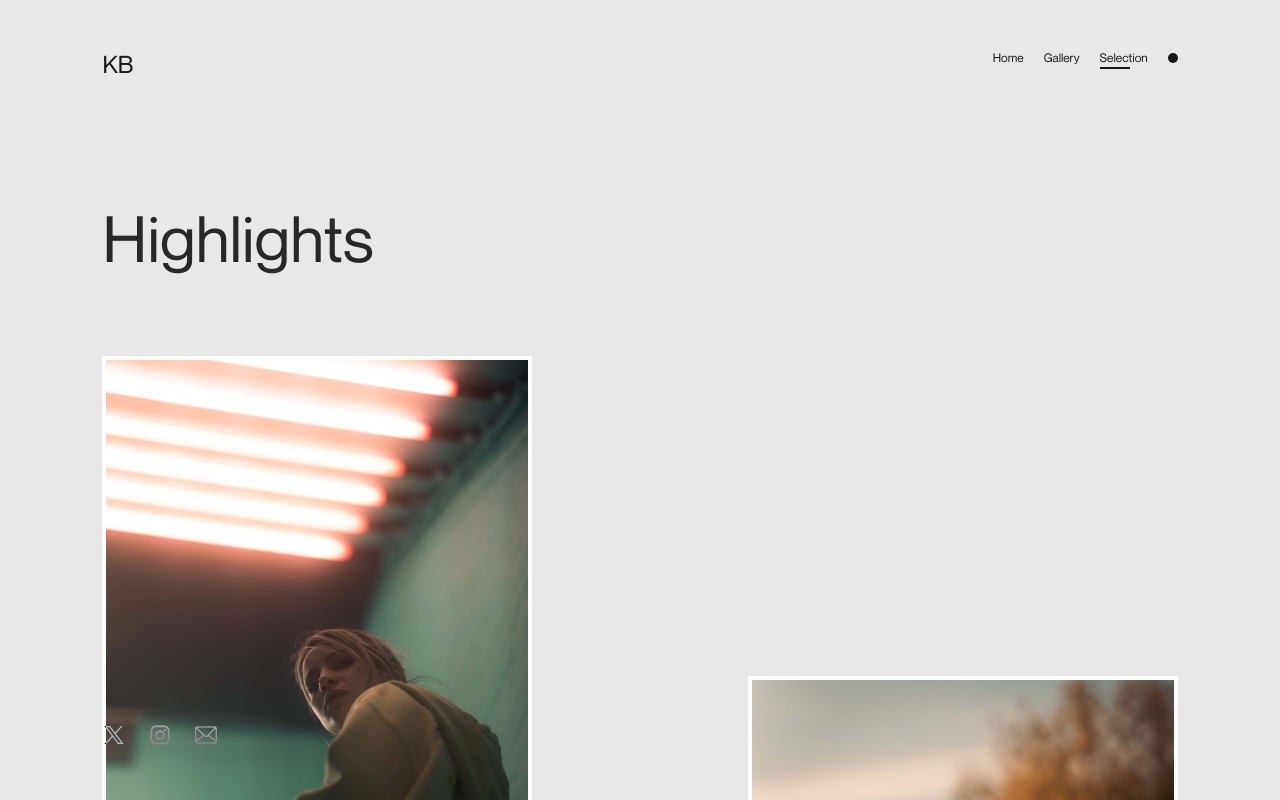
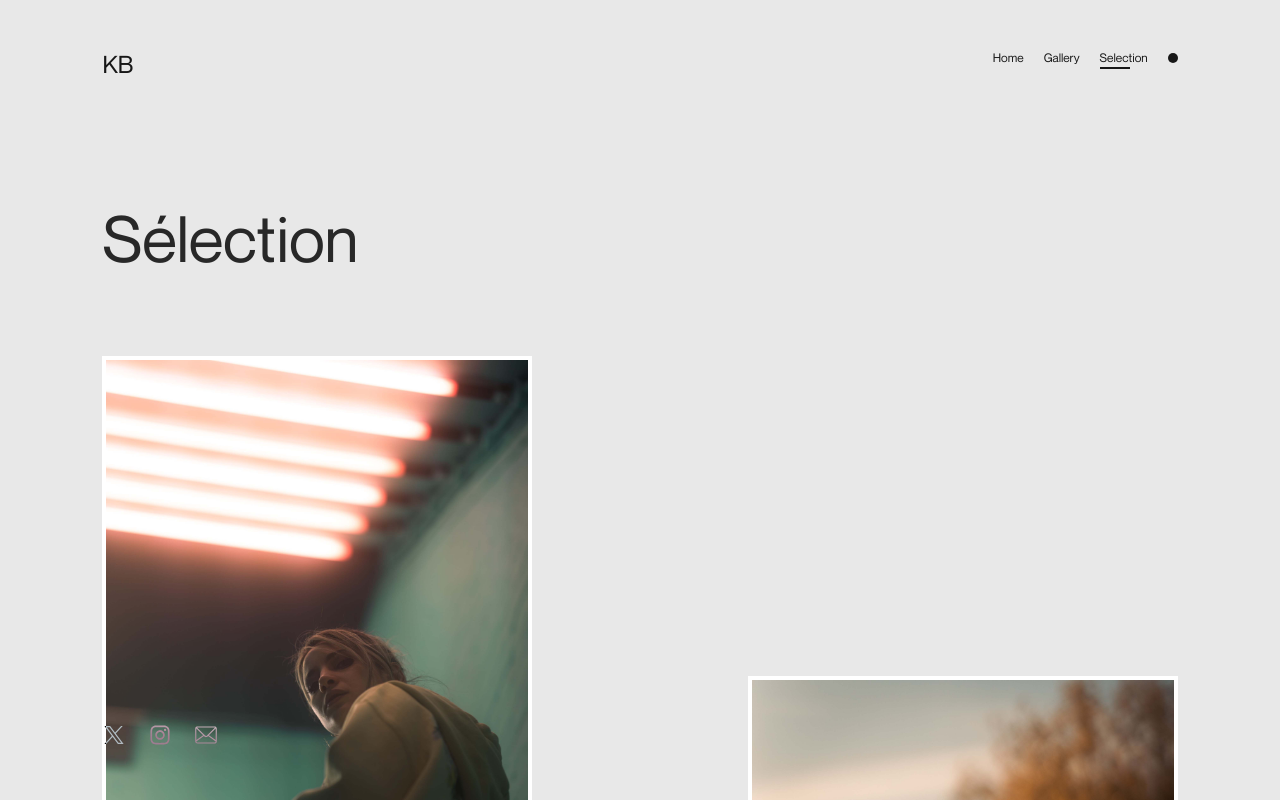
Before and after one commit to CathyDolle/karim4k, a React (Create React App) app: page /highlights in a window 1280 px wide. Shown: the top 800 px of the page. Built offline with nearby package versions, Linux system fonts and the light colour scheme.

Commit message:
title change

```diff
--- a/src/components/Highlights.jsx
+++ b/src/components/Highlights.jsx
@@ -18,7 +18,7 @@ const highlights = () => {
 
     return (
         <section data-aos="fade-up" data-aos-duration="1000" className="highlights">
-        <h1>Highlights</h1>
+        <h1>Sélection</h1>
         <div className="margin_bottom">
             <Thumbnail title="image 1"  number="001" name={img5}/>
         </div>
```
